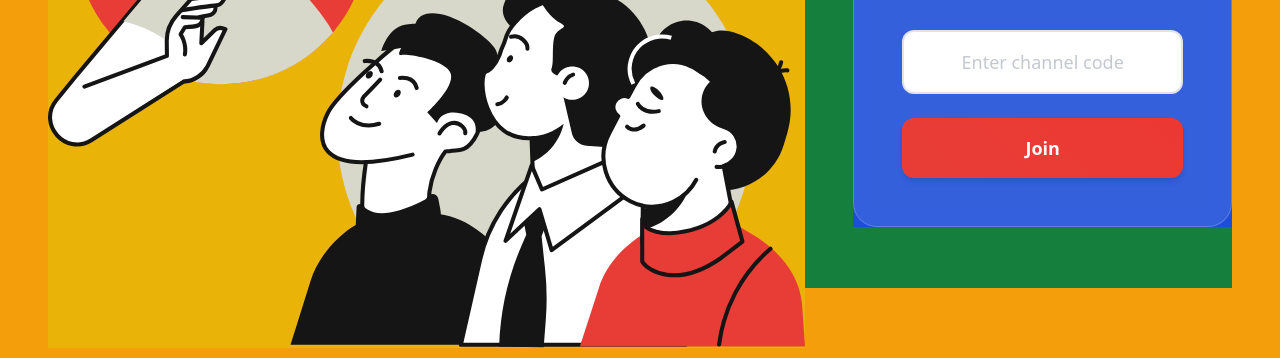
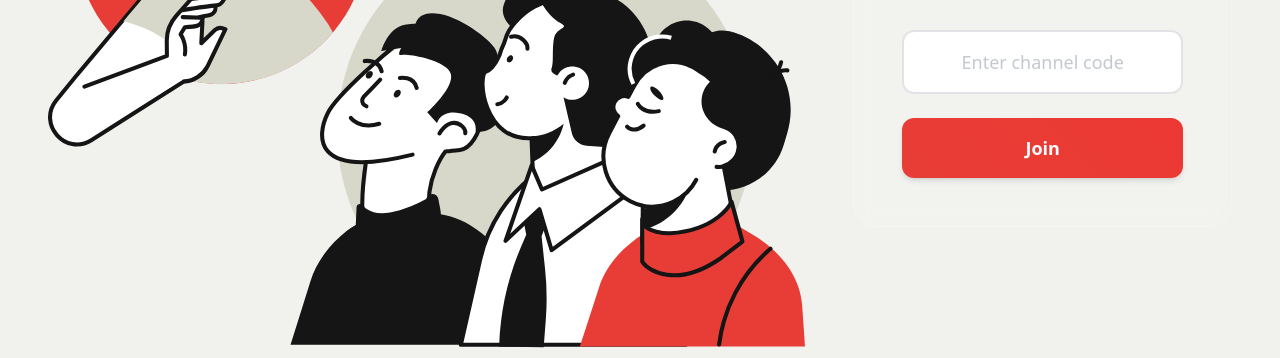
Before and after one commit to shokanhsieh/Live-Vurbo-Viewer, a website: page index.html in a window 1280 px wide. Shown: the part 442-800 px from the top of the page. Drawn offline with nearby package versions, Linux system fonts and the light colour scheme; a web font is replaced by a local one.

Commit message:
RWD Tuning

```diff
--- a/index.html
+++ b/index.html
@@ -79,13 +79,13 @@
     </header>
 
     <!-- Main Content -->
-    <div class="bg-amber-500 flex-1 flex items-center justify-center p-2 sm:p-4 lg:p-8 xl:p-12 2k:p-16 4k:p-24 relative">
+    <div class="flex-1 flex items-center justify-center p-2 sm:p-4 lg:p-8 xl:p-12 2k:p-16 4k:p-24 relative">
 
         <!-- Main Layout Container -->
-        <div class="bg-green-700 flex flex-col lg:flex-row items-center justify-top md:justify-center gap-6 lg:gap-8 xl:gap-12 2k:gap-16 4k:gap-20 w-95vw max-w-7xl h-[80vh] lg:w-full lg:h-[70vh] 2k:max-w-[120rem] 4k:max-w-[200rem] relative z-10">
+        <div class="flex flex-col lg:flex-row items-center justify-top md:justify-center gap-6 lg:gap-8 xl:gap-12 2k:gap-16 4k:gap-20 w-95vw max-w-7xl h-[80vh] lg:w-full lg:h-[70vh] 2k:max-w-[120rem] 4k:max-w-[200rem] relative z-10">
             <!-- Event Visual Image (Left in landscape, Top in portrait) -->
-            <div class="bg-fuchsia-800 order-2 md:order-1 w-full flex justify-center">
-                <div class="bg-yellow-500 relative w-full h-full sm:w-full sm:h-full lg:w-full lg:h-full xl:w-full xl:h-full 2k:w-[35vw] 2k:h-[60vh] 4k:w-[35vw] 4k:h-[65vh] overflow-hidden">
+            <div class="order-2 md:order-1 w-full flex justify-center">
+                <div class="relative w-full h-full sm:w-full sm:h-full lg:w-full lg:h-full xl:w-full xl:h-full 2k:w-[35vw] 2k:h-[60vh] 4k:w-[35vw] 4k:h-[65vh] overflow-hidden">
                     <img
                         src="images/Variant-B7y9n4Oq.svg"
                         alt="Key Visual"
@@ -96,7 +96,7 @@
             </div>
 
             <!-- Main Card Container (Right in landscape, Bottom in portrait) -->
-            <div class="bg-blue-700 order-1 md:order-2 w-full lg:w-[50%] flex justify-center">
+            <div class="order-1 md:order-2 w-full lg:w-[50%] flex justify-center">
                 <div class="glass rounded-xl sm:rounded-2xl xl:rounded-3xl 2k:rounded-4xl p-6 sm:p-8 lg:p-10 xl:p-12 2k:p-16 4k:p-20 w-full max-w-sm sm:max-w-md lg:max-w-lg xl:max-w-xl 2k:max-w-2xl 4k:max-w-3xl text-center">
                     <!-- Title -->
                     <h1 class="font-mae gradient-text text-left text-4xl sm:text-3xl lg:text-4xl xl:text-5xl 2k:text-6xl 4k:text-7xl font-bold mb-3 sm:mb-4 lg:mb-6 xl:mb-8 2k:mb-10 4k:mb-12">
```
Also changed, not shown: dist/output.css.
